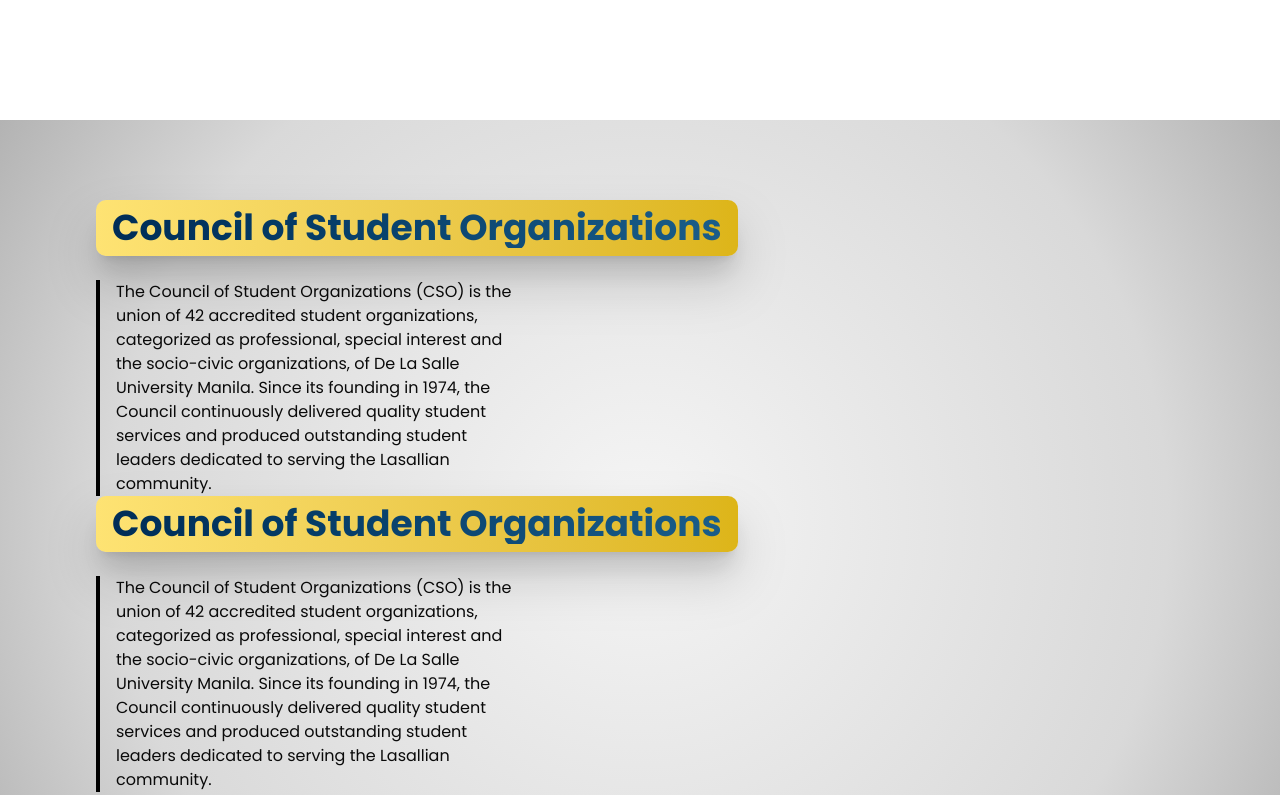
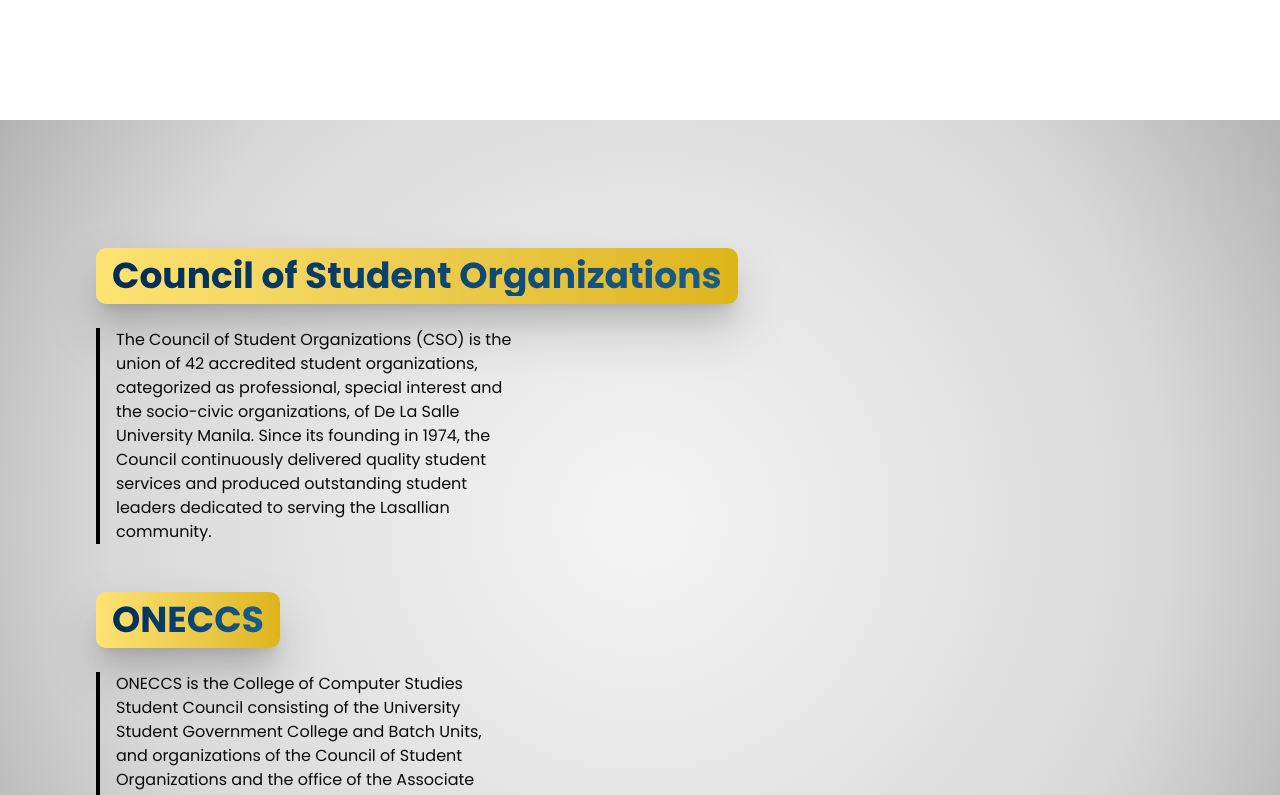
Before and after one commit to dlsu-lscs/dlsu-lscs-website, a Next.js app: page /about-us in a window 1280 px wide. Shown: the part 680-1475 px from the top of the page. Built offline with nearby package versions, Linux system fonts and the light colour scheme.

Commit message:
feat: added the content callout and golden header

```diff
--- a/src/features/about-us/containers/org-view.tsx
+++ b/src/features/about-us/containers/org-view.tsx
@@ -4,8 +4,8 @@
 export default function OrgView() {
   return (
     <>
-      <div className="relative z-20 flex min-h-screen min-w-screen flex-col px-24 py-20 bg-[radial-gradient(circle_at_center,_#f5f5f5_0%,_#d9d9d9_70%,_#b3b3b3_100%)]">
-        <div>
+      <div className="relative z-20 flex flex-col items-center min-h-screen min-w-screen px-24 py-20 bg-[radial-gradient(circle_at_center,_#f5f5f5_0%,_#d9d9d9_70%,_#b3b3b3_100%)]">
+        <div className="flex mt-12">
           <div></div>
           <div>
             <GoldHeader>Council of Student Organizations</GoldHeader>
@@ -18,16 +18,14 @@
             </ContentCallout>
           </div>
         </div>
-        <div>
+        <div className="mt-12">
           <div></div>
           <div>
-            <GoldHeader>Council of Student Organizations</GoldHeader>
+            <GoldHeader>ONECCS</GoldHeader>
             <ContentCallout>
-              The Council of Student Organizations (CSO) is the union of 42 accredited student
-              organizations, categorized as professional, special interest and the socio-civic
-              organizations, of De La Salle University Manila. Since its founding in 1974, the
-              Council continuously delivered quality student services and produced outstanding
-              student leaders dedicated to serving the Lasallian community.
+              ONECCS is the College of Computer Studies Student Council consisting of the University
+              Student Government College and Batch Units, and organizations of the Council of
+              Student Organizations and the office of the Associate Dean.
             </ContentCallout>
           </div>
         </div>
```
